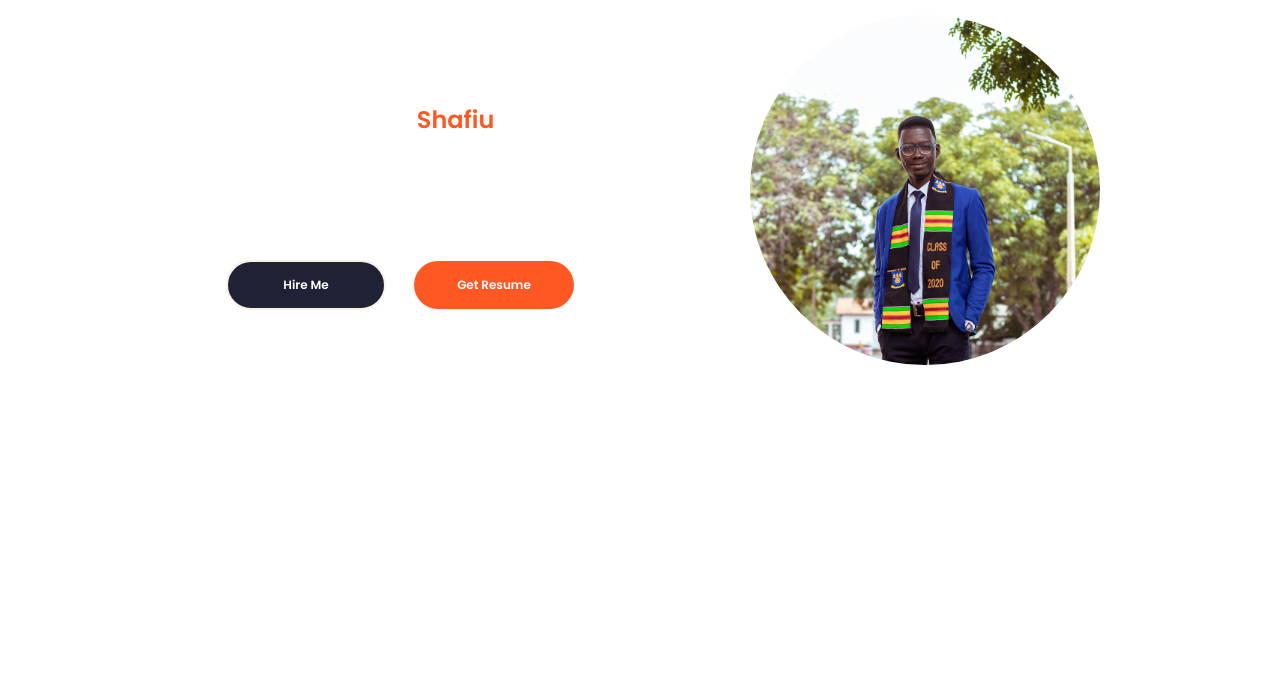
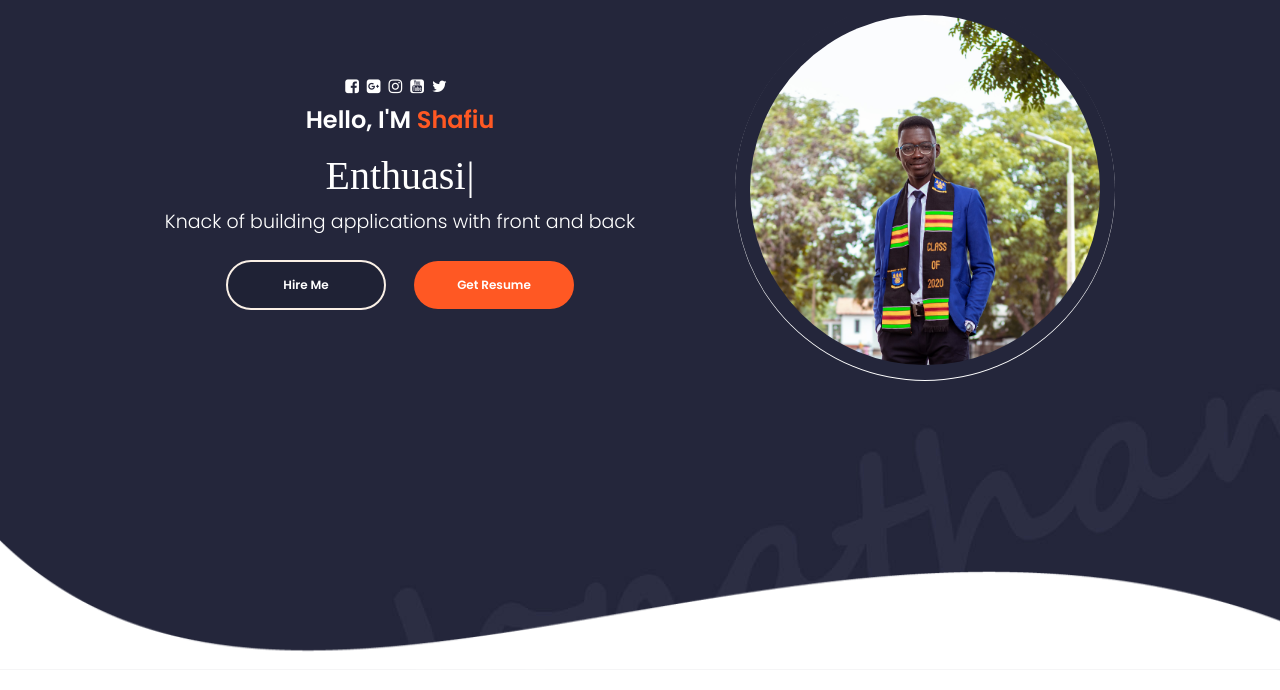
Before and after one commit to shafiuyushawu/shafiuportfoliomain, a React (Create React App) app: page / in a window 1280 px wide. Shown: the top 690 px of the page. Built offline with nearby package versions, Linux system fonts and the light colour scheme; a web font is replaced by a local one.

Commit message:
profile footer

```diff
--- a/src/PortfolioContainer/Home/Footer/Footer.jsx
+++ b/src/PortfolioContainer/Home/Footer/Footer.jsx
@@ -4,7 +4,7 @@ const Footer = () => {
   return (
     <div className='footer-container'>
         <div className="footer-parent">
-            <img src={require('../../../assets/Home/shape-bg.png')} alt="no internet connections" />
+           <img src={ require('../../../assets/Home/shape-bg.png') } alt="" />
         </div>
     </div>
   )
--- a/src/PortfolioContainer/Home/Home.css
+++ b/src/PortfolioContainer/Home/Home.css
@@ -2,7 +2,6 @@
     display: flex;
     flex-direction: column;
     justify-content: space-between;
-    height: 50vh !important;
     min-height: 670px;
-    background-image: url('../../assets/Home/bg.jpg');
+    background-image: url('../../assets/Home//bg.jpg');
 }
--- a/src/PortfolioContainer/Home/Home.jsx
+++ b/src/PortfolioContainer/Home/Home.jsx
@@ -1,6 +1,7 @@
 import React from 'react'
 import Profile from './Profile/Profile'
 import Footer from './Footer/Footer'
+import './Home.css'
 
 const Home = () => {
   return (
```
